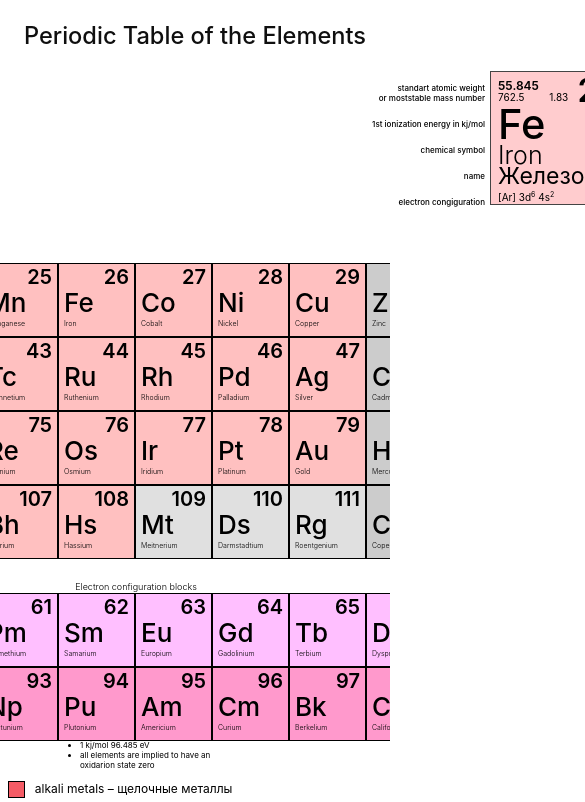
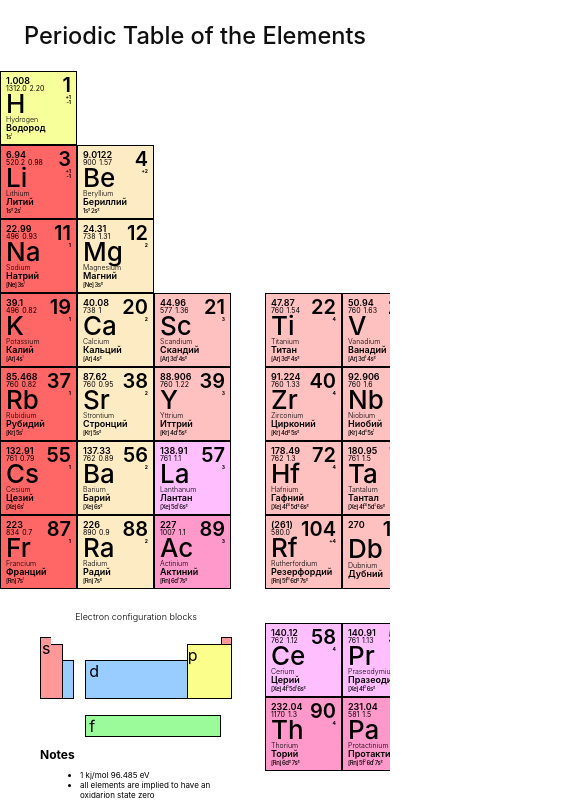
Before and after one commit to cyberkesa/Mendeleev, a React (Create React App) app: page / in a window 390 px wide. Shown: the top 802 px of the page, 585 px wide, since content can reach past the window. Built offline with nearby package versions, Linux system fonts and the light colour scheme.

Commit message:
Improved priority Adaptive.css

```diff
--- a/src/Adaptive.css
+++ b/src/Adaptive.css
@@ -1,14 +1,10 @@
 @media screen and (max-width: 800px) {
-  .atomic-weight,
-  .ionization-energy,
-  .oxidation-states,
-  .electronegativity,
-  .electron-configuration,
-  .russian-name {
+  .periodic-table {
+    overflow-x: scroll;
+    justify-content: initial;
+  }
+
+  .iron-element {
     display: none;
   }
-
-  .periodic-table {
-    overflow-x: scroll;
-  }
 }
--- a/src/App.js
+++ b/src/App.js
@@ -1,10 +1,10 @@
 import React from "react";
 import "./App.css";
-import "./Adaptive.css";
 import PeriodicTable from "./components/PeriodicTable";
 import Colors from "./components/Colors";
 import Element from "./components/Element";
 import ElectronConfiguration from "./components/ElectronConfiguration";
+import "./Adaptive.css";
 
 function App() {
   return (
--- a/src/components/Element.js
+++ b/src/components/Element.js
@@ -3,7 +3,7 @@ import "../Element.css";
 
 const Element = () => {
   return (
-    <div>
+    <div className="iron-element">
       <div className="element-s">
         <div className="atomic-number-s">26</div>
         <div className="oxidation-states-s">
```
